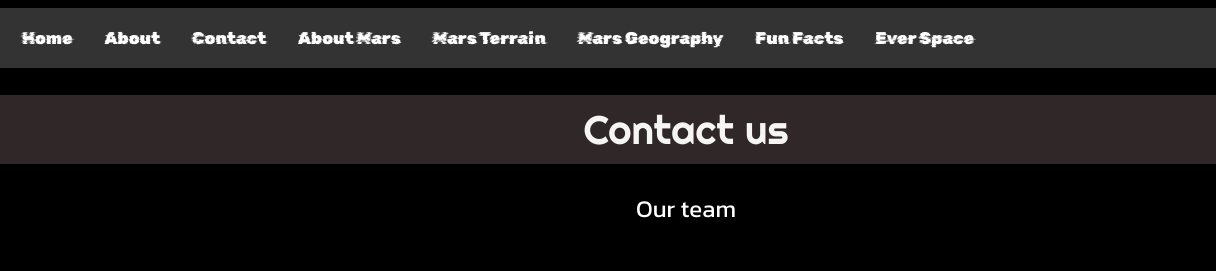
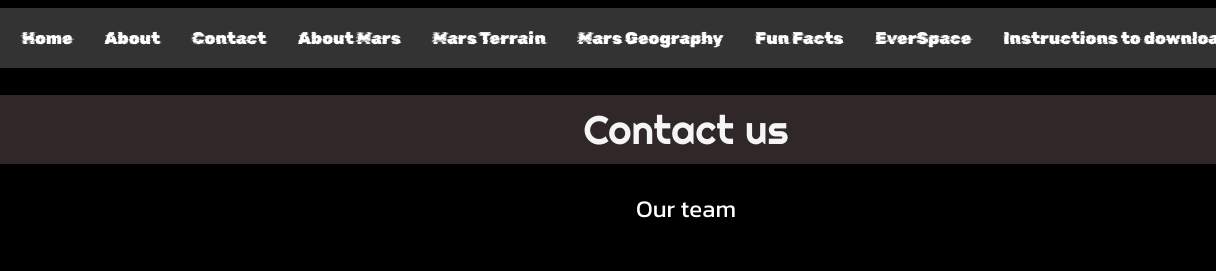
Before and after one commit to spacesaicodes1234/MarsX-website, a plain HTML site: page contact.html in a window 1280 px wide. Shown: the top 271 px of the page, 64-1280 px from the left. Drawn offline with Linux system fonts and the light colour scheme.

Commit message:
Update contact.html

```diff
--- a/contact.html
+++ b/contact.html
@@ -24,7 +24,8 @@
     <a href="/index.html#mars_terrain">Mars Terrain</a>
     <a href="/index.html#mars_geography">Mars Geography</a>
     <a href="/index.html#fun_facts">Fun Facts</a>
-    <a href="https://dh-productions.itch.io/everspace">Ever Space</a>
+    <a href="https://github.com/spacesaicodes1234/MarsX-EverSpace-Fun-Corner-">EverSpace</a>
+    <a href=""> Instructions to download EverSpace</a>
   </div>
       <h1 class="main_heading">Contact us</h1>
       <h2 class="ptia">Our team</h2>
```
